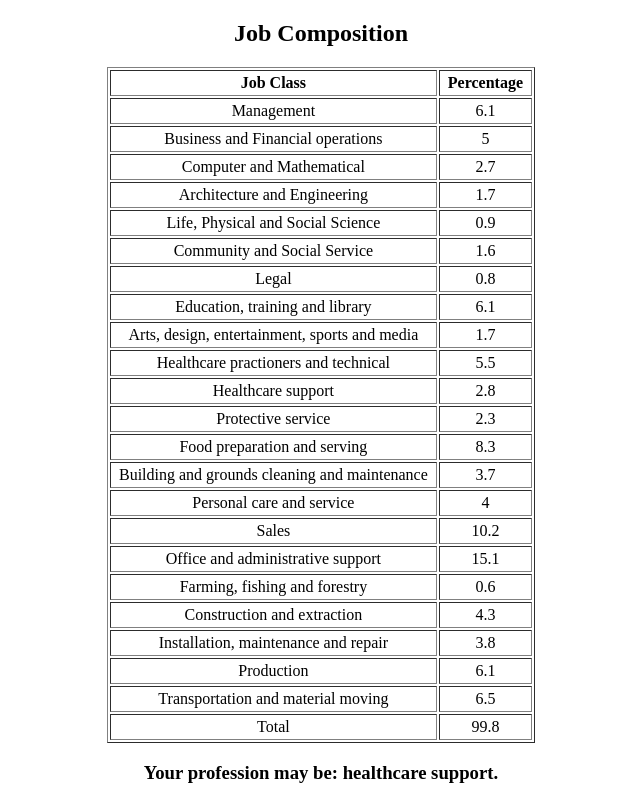
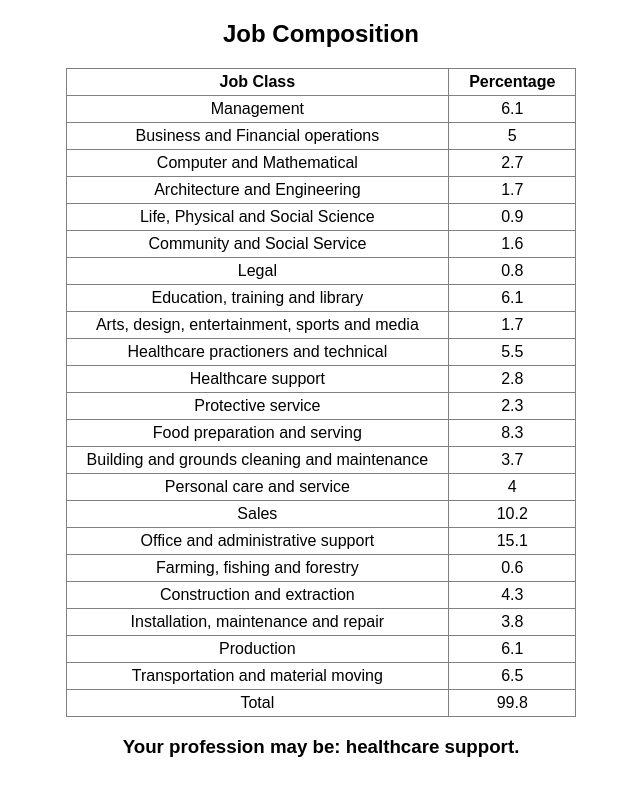
Before and after one commit to getDolla/flask-task02, a Flask app: page /occupations in a window 1280 px wide. Shown: the whole page, without its empty margins (319-959 px from the left). After the commit the page ends 757 px from the top, so only its background shows below. Run offline with Flask 2, Linux system fonts and the light colour scheme.

Commit message:
made template more pretty

```diff
--- a/templates/template.html
+++ b/templates/template.html
@@ -5,13 +5,15 @@
     <style>
       body {
         text-align: center;
+        font-family: "Arial";
       }
       table {
+        border-collapse: collapse;
         margin-left: auto;
         margin-right: auto;
       }
       td {
-        padding: 3px 8px;
+        padding: 4px 20px;
       }
     </style>
   </head>
```
